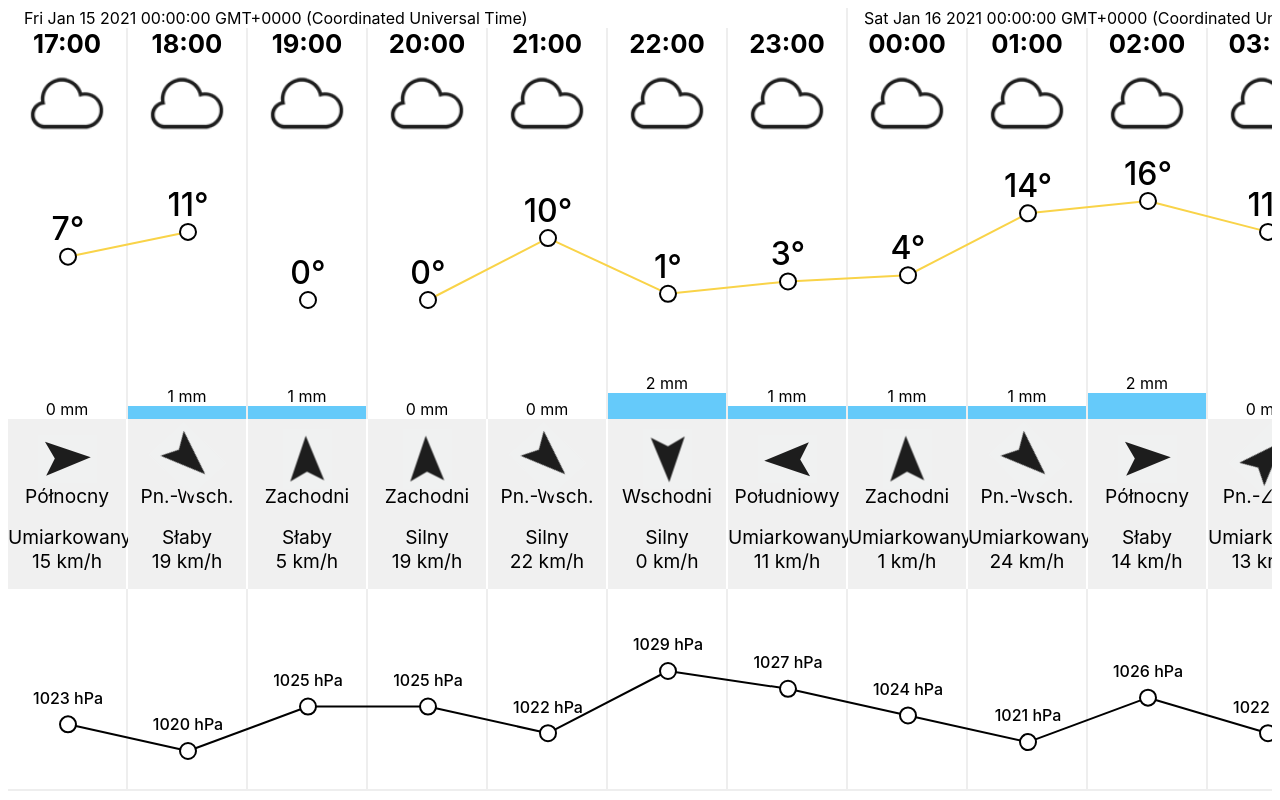
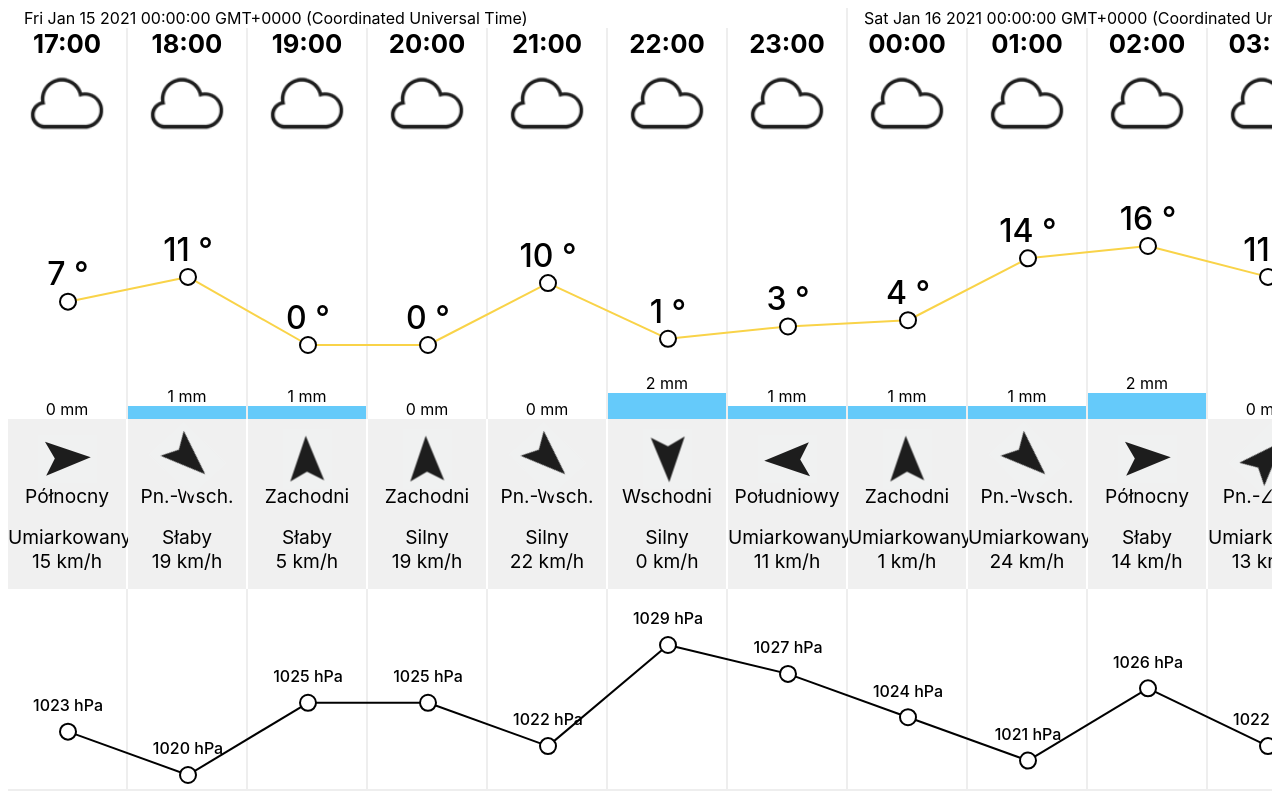
Before and after one commit to Twazny/weather-forecast-widget, an Angular app: page / in a window 1280 px wide. Built offline with nearby package versions, Linux system fonts and the light colour scheme.

Commit message:
extracted line charts to seperate component

```diff
--- a/src/app/app.module.ts
+++ b/src/app/app.module.ts
@@ -4,12 +4,14 @@ import { NgModule } from '@angular/core';
 import { AppComponent } from './app.component';
 import { WeatherForecastComponent } from './weather-forecast/weather-forecast.component';
 import { WindDirectionPipe } from './wind-direction.pipe';
+import { LineChartComponent } from './weather-forecast/line-chart/line-chart.component';
 
 @NgModule({
   declarations: [
     AppComponent,
     WeatherForecastComponent,
-    WindDirectionPipe
+    WindDirectionPipe,
+    LineChartComponent
   ],
   imports: [
     BrowserModule
--- /dev/null
+++ b/src/app/weather-forecast/line-chart/line-chart.component.html
@@ -0,0 +1,25 @@
+<svg class="line-chart" [ngStyle]="{top: top}">
+    <g *ngFor="let value of values; index as i">
+        <line *ngIf="values[i+1] != undefined"
+            [attr.stroke]="color"
+            [attr.x1]="getLineX(i)"
+            [attr.y1]="getLineY(value)"
+            [attr.x2]="getLineX(i + 1)"
+            [attr.y2]="getLineY(values[i+1])">
+        </line>
+        <circle
+            [attr.cx]="getLineX(i)"
+            [attr.cy]="getLineY(value)"
+            r="8">
+        </circle>
+        <text
+            [ngStyle]="{fontSize: fontSize}"
+            [attr.x]="getLineX(i)"
+            [attr.y]="getLineY(value) - 25"
+            dominant-baseline="middle"
+            text-anchor="middle"
+        >
+            {{value}} {{unit}}
+        </text>
+    </g>
+</svg>
--- /dev/null
+++ b/src/app/weather-forecast/line-chart/line-chart.component.scss
@@ -0,0 +1,14 @@
+.line-chart {
+    display: block;
+    position: absolute;
+    height: 200px;
+    width: 100%;
+    stroke-width: 2;
+    & circle {
+        stroke: black;
+        fill: white;
+    }
+    & text {
+        font-weight: 500;
+    }
+}
--- /dev/null
+++ b/src/app/weather-forecast/line-chart/line-chart.component.ts
@@ -0,0 +1,50 @@
+import { Component, Input, OnInit } from '@angular/core';
+
+@Component({
+  selector: 'app-line-chart',
+  templateUrl: './line-chart.component.html',
+  styleUrls: ['./line-chart.component.scss']
+})
+export class LineChartComponent implements OnInit {
+  @Input() values: number[]
+  @Input() unit: string
+  @Input() columnWidth: number
+  @Input() color: string
+  @Input() fontSize: string
+  @Input() top: string
+
+  ymax: number
+  ymin: number
+  yrange: number
+
+  chartHeight = 200
+  chartTopMargin = 50
+  chartBottomMargin = 20
+  yPxRange: number
+
+  constructor() { }
+
+  ngOnInit(): void {
+    this.scaleYAxis()
+  }
+
+  private scaleYAxis(): void {
+    this.ymax = Math.max(...this.values)
+    this.ymin = Math.min(...this.values)
+
+    this.yrange = this.ymax - this.ymin
+    const margins = this.chartTopMargin + this.chartBottomMargin
+    this.yPxRange = this.chartHeight - margins
+  }
+
+  getLineX(i: number): number {
+    return 0.5 * this.columnWidth + this.columnWidth * i
+  }
+
+  getLineY(value: number): number {
+    return this.yPxRange -
+      ((value - this.ymin) * this.yPxRange / this.yrange) +
+      this.chartTopMargin
+  }
+
+}
--- a/src/app/weather-forecast/weather-forecast.component.html
+++ b/src/app/weather-forecast/weather-forecast.component.html
@@ -36,51 +36,20 @@
             <div class="pressure-cell"></div>
         </div>
     </div>
-
-    <svg class="temperature-chart">
-        <g *ngFor="let value of tempValues; index as i">
-            <line *ngIf="tempValues[i+1]"
-                [attr.x1]="getLineX(i)"
-                [attr.y1]="getTempLineY(value)"
-                [attr.x2]="getLineX(i + 1)"
-                [attr.y2]="getTempLineY(tempValues[i+1])">
-            </line>
-            <circle
-                [attr.cx]="getLineX(i)"
-                [attr.cy]="getTempLineY(value)"
-                r="8">
-            </circle>
-            <text
-                [attr.x]="getLineX(i)"
-                [attr.y]="getTempLineY(value) - 25"
-                dominant-baseline="middle"
-                text-anchor="middle"
-            >
-                {{value}}°
-            </text>
-        </g>
-    </svg>
-    <svg class="pressure-chart">
-        <g *ngFor="let value of pressValues; index as i">
-            <line *ngIf="pressValues[i+1]"
-                [attr.x1]="getLineX(i)"
-                [attr.y1]="getPressLineY(value)"
-                [attr.x2]="getLineX(i + 1)"
-                [attr.y2]="getPressLineY(pressValues[i+1])">
-            </line>
-            <circle
-                [attr.cx]="getLineX(i)"
-                [attr.cy]="getPressLineY(value)"
-                r="8">
-            </circle>
-            <text
-                [attr.x]="getLineX(i)"
-                [attr.y]="getPressLineY(value) - 25"
-                dominant-baseline="middle"
-                text-anchor="middle"
-            >
-                {{value}} hPa
-            </text>
-        </g>
-    </svg>
+    <app-line-chart
+        [values]="tempValues"
+        [color]="'#f9d348'"
+        [unit]="'°'"
+        [columnWidth]="columnWidth"
+        [top]="'20%'"
+        [fontSize]="'2em'"
+    ></app-line-chart>
+    <app-line-chart
+        [values]="pressValues"
+        [color]="'black'"
+        [unit]="'hPa'"
+        [columnWidth]="columnWidth"
+        [top]="'75%'"
+        [fontSize]="'1em'"
+    ></app-line-chart>
 </div>
--- a/src/app/weather-forecast/weather-forecast.component.scss
+++ b/src/app/weather-forecast/weather-forecast.component.scss
@@ -48,7 +48,6 @@
     height: auto;
   }
 }
-
 
 .temperature-cell {
   height: 200px;
@@ -106,42 +105,3 @@
   border-right: 2px solid var(--border-color);
   border-bottom: 2px solid var(--border-color);
 }
-
-.temperature-chart {
-  display: block;
-  position: absolute;
-  top: 7rem;
-  height: 200px;
-  width: 100%;
-  stroke-width: 2;
-  & line {
-    stroke: #f9d348;
-  }
-  & circle {
-    stroke: black;
-    fill: white;
-  }
-  & text {
-    font-size: 2em;
-    font-weight: 500;
-  }
-}
-
-.pressure-chart {
-  display: block;
-  position: absolute;
-  bottom: 0;
-  height: 200px;
-  width: 100%;
-  stroke-width: 2;
-  & line {
-    stroke: black;
-  }
-  & circle {
-    stroke: black;
-    fill: white;
-  }
-  & text {
-    font-weight: 500;
-  }
-}
--- a/src/app/weather-forecast/weather-forecast.component.ts
+++ b/src/app/weather-forecast/weather-forecast.component.ts
@@ -11,26 +11,7 @@ export class WeatherForecastComponent implements OnInit {
   @Input() timeWindow = 8
   @Input() columnWidth = 120
 
-  tempYmax: number
-  tempYmin: number
-  tempYrange: number
-
-  tempChartHeight = 200
-  tempChartTopMargin = 50
-  tempChartBottomMargin = 20
-  tempYPxRange: number
-
   tempValues: number[] = []
-
-  pressYmax: number
-  pressYmin: number
-  pressYrange: number
-
-  pressChartHeight = 200
-  pressChartTopMargin = 80
-  pressChartBottomMargin = 40
-  pressYPxRange: number
-
   pressValues: number[] = []
 
   days: string[]
@@ -38,58 +19,31 @@ export class WeatherForecastComponent implements OnInit {
   constructor() { }
 
   ngOnInit(): void {
-    this.scaleTempYAxis()
-    this.scalePressYAxis()
+    this.prepareTempValues()
+    this.preparesPressValues()
     const values = this.forecastData.map(hourData => {
       return hourData.timestamp.toLocaleDateString()
     })
     this.days = values.filter((value, index, self)=> {
       return self.indexOf(value) === index;
     })
+    this.preparesPressValues()
+    this.prepareTempValues()
   }
 
-  private scaleTempYAxis(): void {
+  private prepareTempValues(): void {
     this.forecastData.forEach(dayData => {
       this.tempValues.push(...dayData.data.map(hourData => {
         return hourData.temperature
       }))
     })
-
-    this.tempYmax = Math.max(...this.tempValues)
-    this.tempYmin = Math.min(...this.tempValues)
-
-    this.tempYrange = this.tempYmax - this.tempYmin
-    const margins = this.tempChartTopMargin + this.tempChartBottomMargin
-    this.tempYPxRange = this.tempChartHeight - margins
   }
 
-  private scalePressYAxis(): void {
+  private preparesPressValues(): void {
     this.forecastData.forEach(dayData => {
       this.pressValues.push(...dayData.data.map(hourData => {
         return hourData.pressure
       }))
     })
-    this.pressYmax = Math.max(...this.pressValues)
-    this.pressYmin = Math.min(...this.pressValues)
-
-    this.pressYrange = this.pressYmax - this.pressYmin
-    const margins = this.pressChartTopMargin + this.pressChartBottomMargin
-    this.pressYPxRange = this.pressChartHeight - margins
-  }
-
-  getLineX(i: number): number {
-    return 0.5 * this.columnWidth + this.columnWidth * i
-  }
-
-  getTempLineY(value: number): number {
-    return this.tempYPxRange -
-      ((value - this.tempYmin) * this.tempYPxRange / this.tempYrange) +
-      this.tempChartTopMargin
-  }
-
-  getPressLineY(value: number): number {
-    return this.pressYPxRange -
-      ((value - this.pressYmin) * this.pressYPxRange / this.pressYrange) +
-      this.pressChartTopMargin
   }
 }
```
Also changed, not shown: 1 other file (tests, documents, lock files or other folders).
